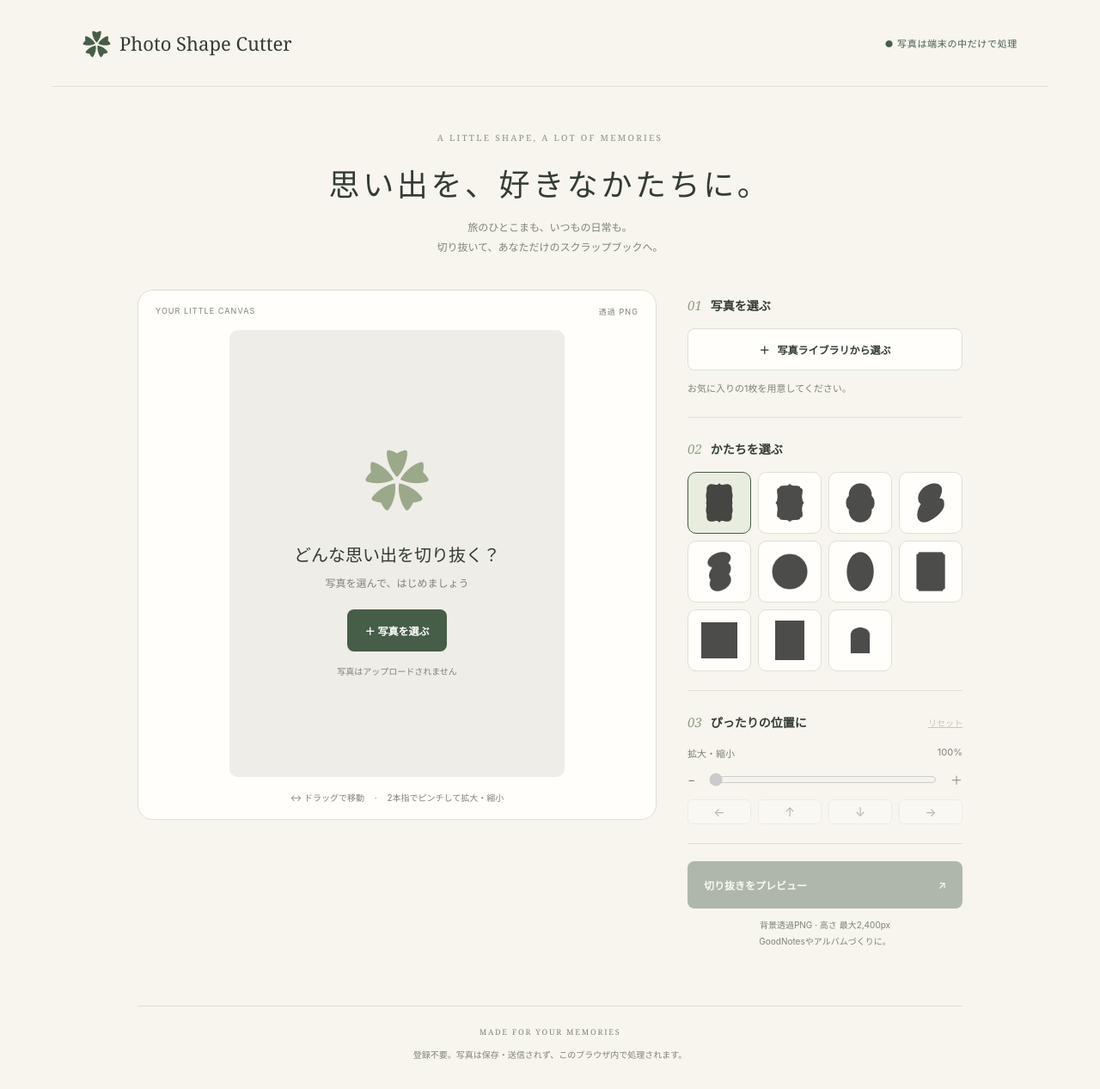
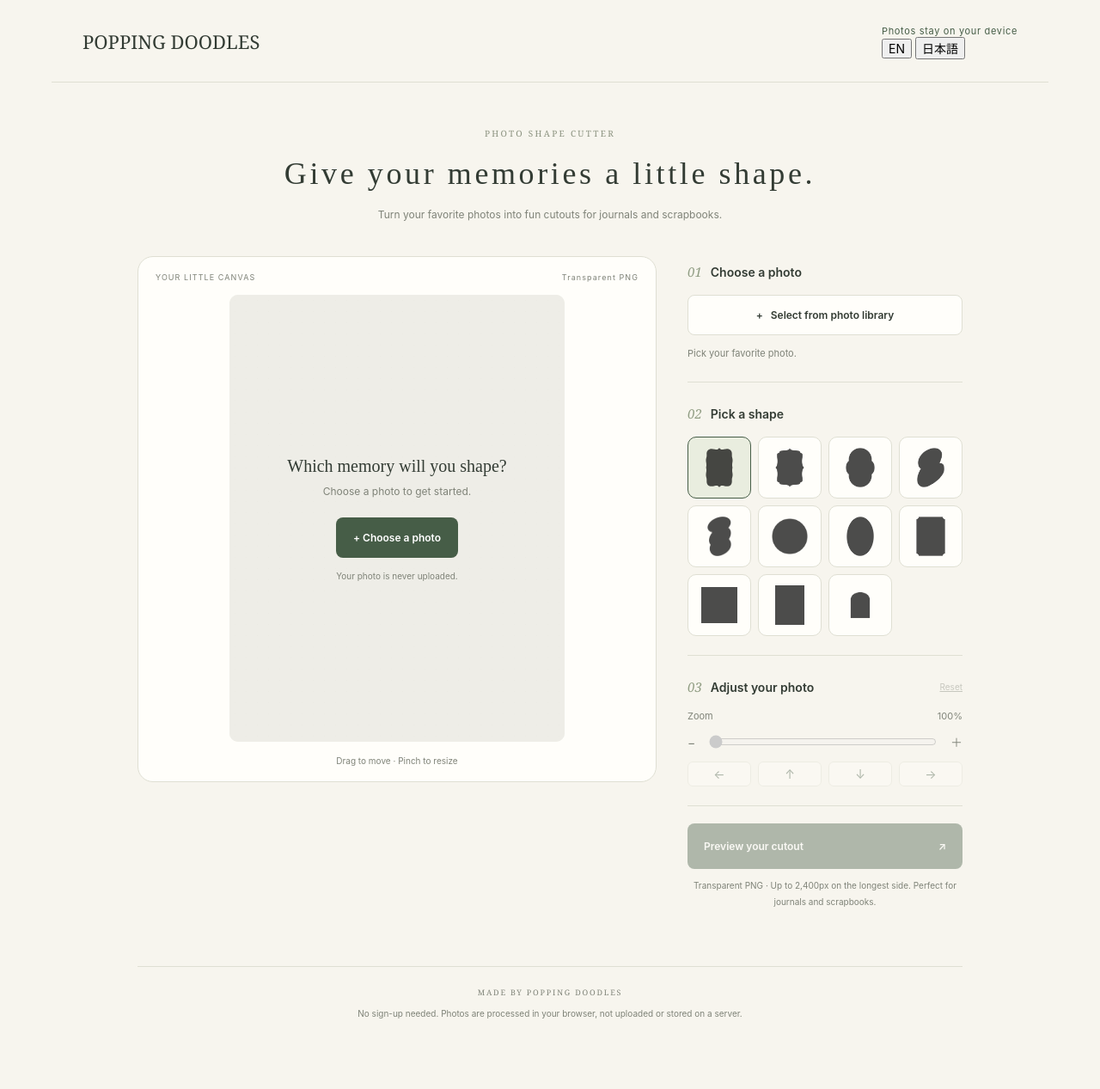
Before and after one commit to 252588/photo-shape-cutter, a plain HTML site: page index.html in a window 1280 px wide. Shown: the whole page at 86% size. After the commit the page ends 1218 px from the top, so only its background shows below. Drawn offline with Linux system fonts and the light colour scheme.

Commit message:
Update index.html

```diff
--- a/index.html
+++ b/index.html
@@ -1,18 +1,128 @@
+
 <!doctype html>
-<html lang="ja">
-<head><meta charset="utf-8"><meta name="viewport" content="width=device-width, initial-scale=1, viewport-fit=cover"><meta name="theme-color" content="#f7f5ee"><title>Photo Shape Cutter</title><link rel="stylesheet" href="style.css?v=3"></head>
+<html lang="en">
+<head>
+  <meta charset="utf-8">
+  <meta name="viewport" content="width=device-width, initial-scale=1, viewport-fit=cover">
+  <meta name="theme-color" content="#FBF8F4">
+  <title>Photo Shape Cutter | POPPING DOODLES</title>
+  <link rel="stylesheet" href="style.css?v=4">
+  <link href="https://fonts.googleapis.com/css2?family=Baloo+2:wght@400;500;600;700&family=M+PLUS+Rounded+1c:wght@400;500;700&display=swap" rel="stylesheet">
+</head>
 <body>
-<header><a class="brand" href="./"><span class="brand-icon">✿</span> Photo Shape Cutter</a><span class="local-badge">● 写真は端末の中だけで処理</span></header>
+<header>
+  <a class="brand" href="./">POPPING DOODLES</a>
+  <div class="header-right">
+    <span class="local-badge" data-i18n="localBadge">Photos stay on your device</span>
+    <div class="language-switch" role="group" aria-label="Language">
+      <button type="button" id="langEN" aria-pressed="true">EN</button>
+      <button type="button" id="langJA" aria-pressed="false">日本語</button>
+    </div>
+  </div>
+</header>
+
 <main>
-<section class="intro"><p class="eyebrow">A LITTLE SHAPE, A LOT OF MEMORIES</p><h1>思い出を、<br class="mobile">好きなかたちに。</h1><p>旅のひとこまも、いつもの日常も。<br>切り抜いて、あなただけのスクラップブックへ。</p></section>
-<div class="workspace">
-<section class="editor-panel" aria-label="写真の位置調整"><div class="panel-top"><span>YOUR LITTLE CANVAS</span><span id="sizeLabel">透過 PNG</span></div><div class="canvas-area" id="canvasArea"><canvas id="editor" width="600" height="800" aria-label="写真の切り抜き位置。ドラッグで移動、2本指で拡大縮小"></canvas><div id="emptyState" class="empty-state"><span class="empty-flower">✿</span><strong>どんな思い出を切り抜く？</strong><p>写真を選んで、はじめましょう</p><label for="photoInput" class="button primary">＋ 写真を選ぶ</label><small>写真はアップロードされません</small></div></div><p class="gesture-hint">↔ ドラッグで移動 <span>·</span> 2本指でピンチして拡大・縮小</p></section>
-<aside class="controls"><section class="step"><div class="step-heading"><span class="number">01</span><h2>写真を選ぶ</h2></div><label for="photoInput" class="button upload">＋ <span id="uploadLabel">写真ライブラリから選ぶ</span></label><input id="photoInput" type="file" accept="image/*"><p class="fine" id="fileLabel">お気に入りの1枚を用意してください。</p></section>
-<section class="step"><div class="step-heading"><span class="number">02</span><h2>かたちを選ぶ</h2></div><div id="shapeList" class="shape-list"></div></section>
-<section class="step"><div class="step-heading"><span class="number">03</span><h2>ぴったりの位置に</h2><button class="text-button" id="reset" disabled>リセット</button></div><label class="range-label" for="zoom">拡大・縮小 <output id="zoomValue">100%</output></label><div class="range-row"><span>−</span><input id="zoom" type="range" min="1" max="5" step="0.01" value="1" disabled><span>＋</span></div><div class="nudge" aria-label="写真を少しずつ移動"><button data-dx="-10" data-dy="0" aria-label="写真を左へ" disabled>←</button><button data-dx="0" data-dy="-10" aria-label="写真を上へ" disabled>↑</button><button data-dx="0" data-dy="10" aria-label="写真を下へ" disabled>↓</button><button data-dx="10" data-dy="0" aria-label="写真を右へ" disabled>→</button></div></section>
-<button id="previewButton" class="button primary preview-button" disabled>切り抜きをプレビュー <span>↗</span></button><p class="export-note">背景透過PNG · 高さ 最大2,400px<br>GoodNotesやアルバムづくりに。</p></aside>
-</div><p id="status" role="status" aria-live="polite"></p><footer><span>MADE FOR YOUR MEMORIES</span><p>登録不要。写真は保存・送信されず、このブラウザ内で処理されます。</p></footer>
+  <section class="intro">
+    <p class="eyebrow">PHOTO SHAPE CUTTER</p>
+    <h1 data-i18n="headline">Give your memories a little shape.</h1>
+    <p data-i18n="description">Turn your favorite photos into fun cutouts for journals and scrapbooks.</p>
+  </section>
+
+  <div class="workspace">
+    <section class="editor-panel" data-i18n-aria-label="editorLabel" aria-label="Adjust photo position">
+      <div class="panel-top">
+        <span>YOUR LITTLE CANVAS</span>
+        <span id="sizeLabel" data-i18n="transparentPng">Transparent PNG</span>
+      </div>
+
+      <div class="canvas-area" id="canvasArea">
+        <canvas id="editor" width="600" height="800" data-i18n-aria-label="canvasLabel" aria-label="Drag to move your photo. Pinch to resize."></canvas>
+        <div id="emptyState" class="empty-state">
+          <strong data-i18n="emptyTitle">Which memory will you shape?</strong>
+          <p data-i18n="emptyDescription">Choose a photo to get started.</p>
+          <label for="photoInput" class="button primary" data-i18n="choosePhoto">+ Choose a photo</label>
+          <small data-i18n="privacyShort">Your photo is never uploaded.</small>
+        </div>
+      </div>
+      <p class="gesture-hint" data-i18n="gestureHint">Drag to move · Pinch to resize</p>
+    </section>
+
+    <aside class="controls">
+      <section class="step">
+        <div class="step-heading">
+          <span class="number">01</span>
+          <h2 data-i18n="stepPhoto">Choose a photo</h2>
+        </div>
+        <label for="photoInput" class="button upload">
+          + <span id="uploadLabel" data-i18n="uploadLabel">Select from photo library</span>
+        </label>
+        <input id="photoInput" type="file" accept="image/*">
+        <p class="fine" id="fileLabel" data-i18n="filePrompt">Pick your favorite photo.</p>
+      </section>
+
+      <section class="step">
+        <div class="step-heading">
+          <span class="number">02</span>
+          <h2 data-i18n="stepShape">Pick a shape</h2>
+        </div>
+        <div id="shapeList" class="shape-list"></div>
+      </section>
+
+      <section class="step">
+        <div class="step-heading">
+          <span class="number">03</span>
+          <h2 data-i18n="stepAdjust">Adjust your photo</h2>
+          <button class="text-button" id="reset" data-i18n="reset" disabled>Reset</button>
+        </div>
+        <label class="range-label" for="zoom">
+          <span data-i18n="zoom">Zoom</span>
+          <output id="zoomValue">100%</output>
+        </label>
+        <div class="range-row">
+          <span>−</span>
+          <input id="zoom" type="range" min="1" max="5" step="0.01" value="1" disabled>
+          <span>＋</span>
+        </div>
+        <div class="nudge" data-i18n-aria-label="nudgeLabel" aria-label="Move photo in small steps">
+          <button data-dx="-10" data-dy="0" data-i18n-aria-label="moveLeft" aria-label="Move left" disabled>←</button>
+          <button data-dx="0" data-dy="-10" data-i18n-aria-label="moveUp" aria-label="Move up" disabled>↑</button>
+          <button data-dx="0" data-dy="10" data-i18n-aria-label="moveDown" aria-label="Move down" disabled>↓</button>
+          <button data-dx="10" data-dy="0" data-i18n-aria-label="moveRight" aria-label="Move right" disabled>→</button>
+        </div>
+      </section>
+
+      <button id="previewButton" class="button primary preview-button" disabled>
+        <span data-i18n="preview">Preview your cutout</span>
+        <span>↗</span>
+      </button>
+      <p class="export-note" data-i18n="exportNote">Transparent PNG · Up to 2,400px on the longest side. Perfect for journals and scrapbooks.</p>
+    </aside>
+  </div>
+
+  <p id="status" role="status" aria-live="polite"></p>
+
+  <footer>
+    <span>MADE BY POPPING DOODLES</span>
+    <p data-i18n="privacyFooter">No sign-up needed. Photos are processed in your browser, not uploaded or stored on a server.</p>
+  </footer>
 </main>
-<dialog id="previewDialog"><div class="dialog-heading"><h2>切り抜きのできあがり</h2><button id="closePreview" aria-label="プレビューを閉じる">×</button></div><p class="fine">市松模様の部分は透明です。</p><div class="preview-checker"><img id="resultImage" alt="背景が透明な切り抜き結果"></div><p id="resultSize" class="fine"></p><button id="saveButton" class="button primary">PNGを保存・共有</button><a id="downloadLink" class="button upload" download="photo-shape.png">PNGをダウンロード</a><p class="fine">iPhoneでは共有メニューから「画像を保存」または「ファイルに保存」を選びます。うまくいかない場合は上の画像を長押ししてください。</p></dialog>
-<script src="shapes.js"></script><script src="app.js?v=2"></script>
-</body></html>
+
+<dialog id="previewDialog">
+  <div class="dialog-heading">
+    <h2 data-i18n="previewTitle">Your cutout is ready!</h2>
+    <button id="closePreview" data-i18n-aria-label="closePreview" aria-label="Close preview">×</button>
+  </div>
+  <p class="fine" data-i18n="checkerNote">The checkerboard area is transparent.</p>
+  <div class="preview-checker">
+    <img id="resultImage" data-i18n-alt="resultAlt" alt="Cutout with a transparent background">
+  </div>
+  <p id="resultSize" class="fine"></p>
+  <button id="saveButton" class="button primary" data-i18n="saveShare">Save or share PNG</button>
+  <a id="downloadLink" class="button upload" download="photo-shape.png" data-i18n="download">Download PNG</a>
+  <p class="fine" data-i18n="iphoneHint">On iPhone, choose Save Image or Save to Files from the share menu. You can also touch and hold the image above.</p>
+</dialog>
+
+<script src="shapes.js"></script>
+<script src="app.js?v=3"></script>
+</body>
+</html>
```
